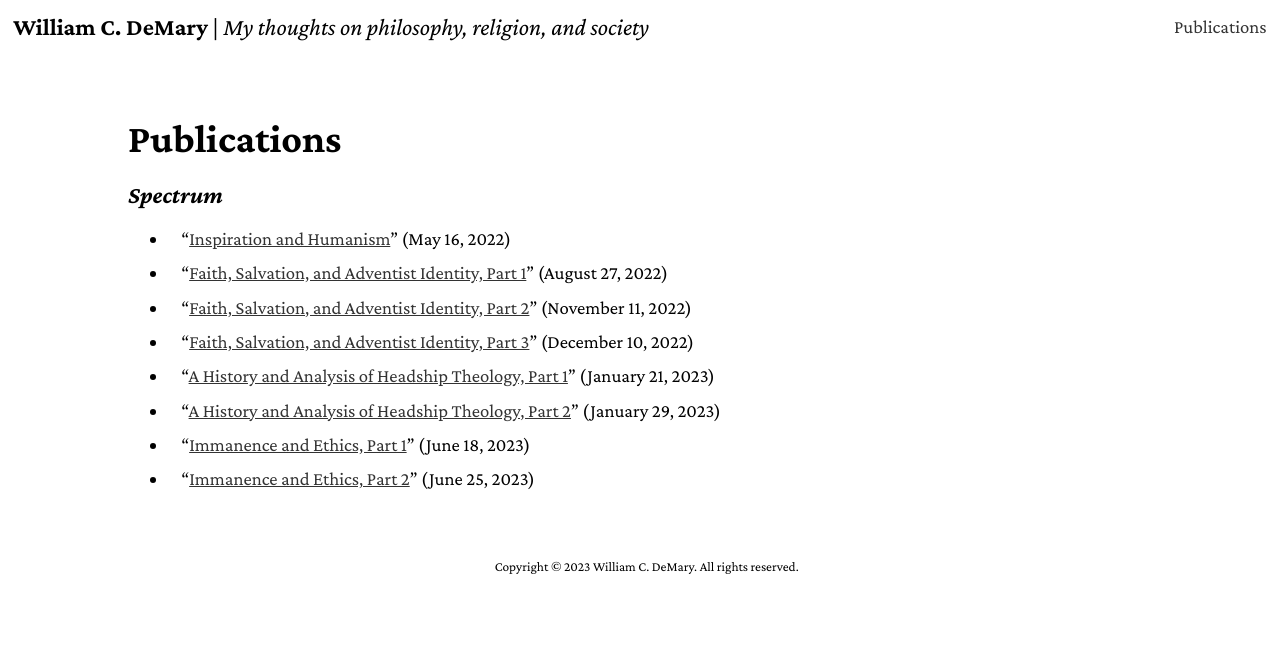
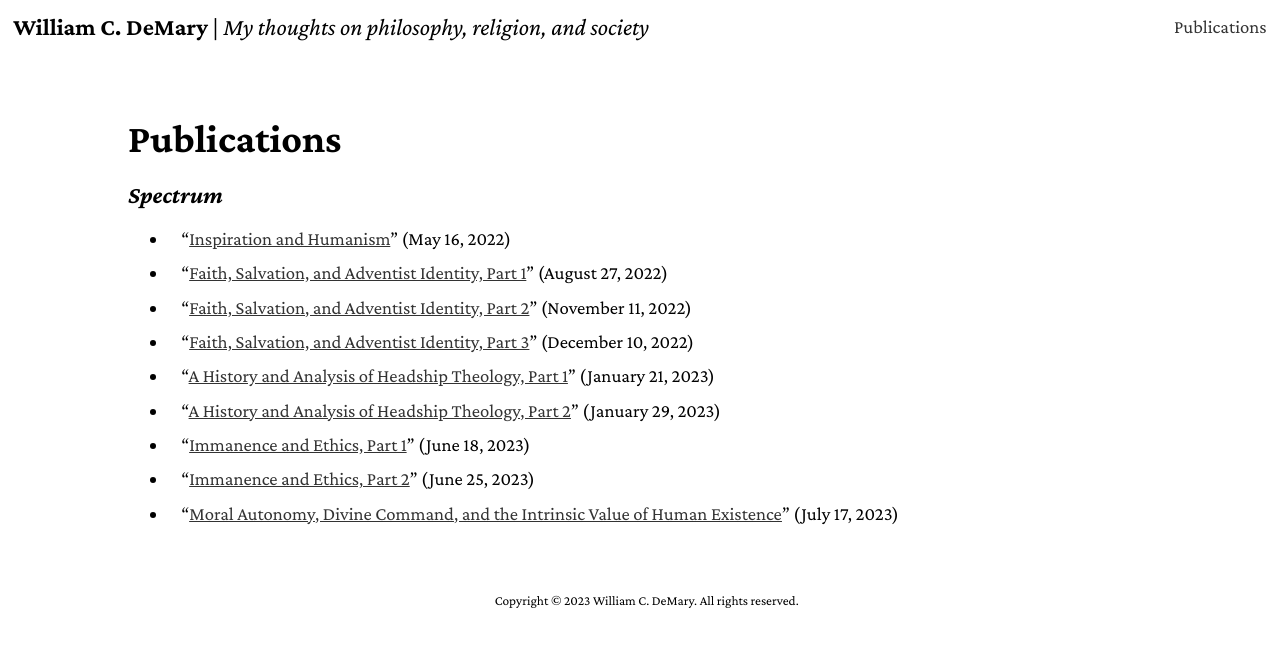
Before and after one commit to wcdemary/wcdemary.github.io, a Jekyll site: the page built from publications.md, in a window 1280 px wide. Shown: the top 647 px of the page. Built offline with Jekyll 4.4.1, drawn with Linux system fonts in a browser that asks for light colours.

Commit message:
Adding 2023-07-17 article

```diff
--- a/publications.md
+++ b/publications.md
@@ -13,3 +13,4 @@ layout: page
 - "[A History and Analysis of Headship Theology, Part 2](https://spectrummagazine.org/views/2023/history-and-analysis-headship-theology-part-2)" (January 29, 2023)
 - "[Immanence and Ethics, Part 1](https://spectrummagazine.org/views/2023/immanence-and-ethics-part-1-whats-spiritualism-got-do-it)" (June 18, 2023)
 - "[Immanence and Ethics, Part 2](https://spectrummagazine.org/arts-essays/2023/immanence-and-ethics-part-2-reconciling-moral-freedom-and-adventist-holism)" (June 25, 2023)
+- "[Moral Autonomy, Divine Command, and the Intrinsic Value of Human Existence](https://spectrummagazine.org/arts-essays/2023/moral-autonomy-divine-command-and-intrinsic-value-human-existence)" (July 17, 2023)
```
